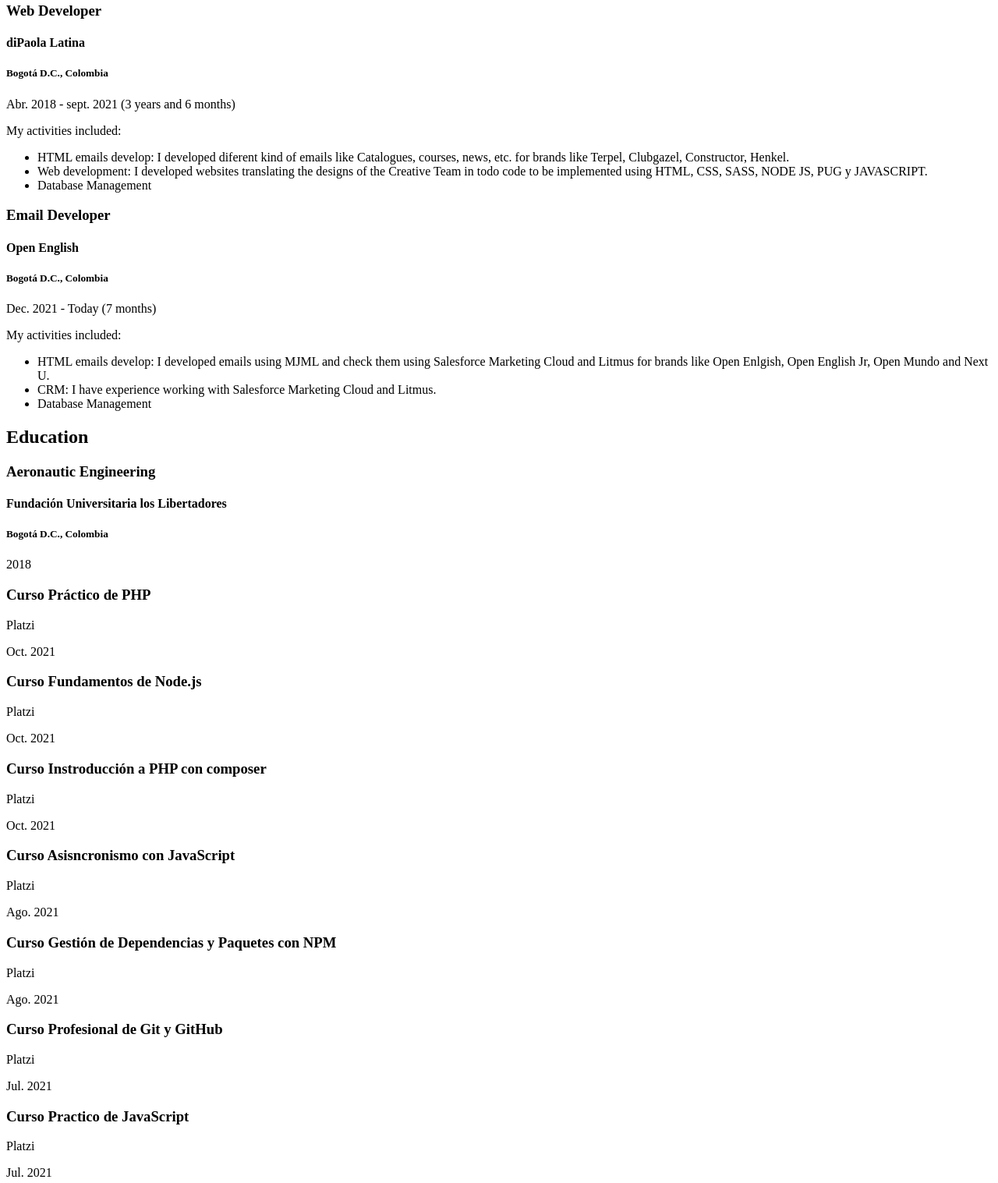
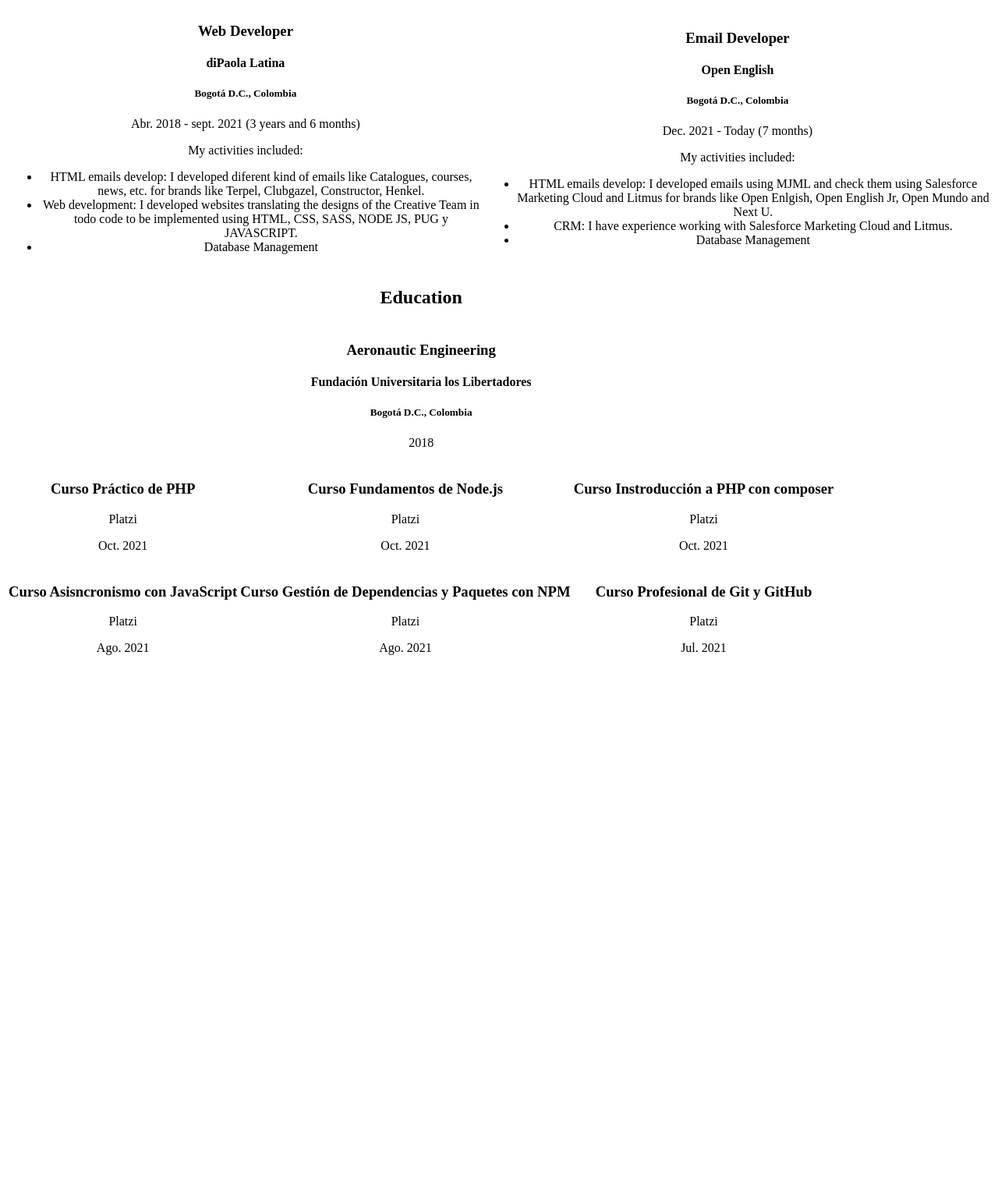
Before and after one commit to CamiloMz/CV-CAMILO-TORRES-html-only, a plain HTML site: page index.html in a window 1280 px wide. Shown: the part 867-2384 px from the top of the page at 78% size. After the commit the page ends 1734 px from the top, so only its background shows below. Drawn offline with Linux system fonts and the light colour scheme.

Commit message:
06-03-2022 Index.html Completed

```diff
--- a/index.html
+++ b/index.html
@@ -81,12 +81,16 @@
     </section>
 
     <section class="cv-section cv-sction--experience">
-        <div class="cv-section__title">
+        <table>
+            <tr>
+                <th colspan="2" align="center">
                     <h2>
                         Experience
                     </h2>
-        </div>
-        <div class="cv-section__item">
+                </th>
+            </tr>
+            <tr>
+                <td align="center">
                     <div class="cv-section__item-description">
                         <h3>
                             Web Developer
@@ -114,8 +118,8 @@
                             </li>
                         </ul>
                     </div>
-        </div>
-        <div class="cv-section__item">
+                </td>
+                <td align="center">
                     <div class="cv-section__item-description">
                         <h3>
                             Email Developer
@@ -142,16 +146,22 @@
                             </li>
                         </ul>
                     </div>
-        </div>
+                </td>
+            </tr>
+        </table>
     </section>
 
     <section class="cv-section cv-section--education">
-        <div class="cv-section__title">
+        <table>
+            <tr>
+                <th colspan="3" align="center">
                     <h2>
                         Education
                     </h2>
-        </div>
-        <div class="cv-section__item">
+                </th>
+            </tr>
+            <tr>
+                <td colspan="3" align="center">
                     <div class="cv-section__item-description">
                         <h3>
                             Aeronautic Engineering
@@ -164,8 +174,10 @@
                             2018
                         </p>
                     </div>
-        </div>
-        <div class="cv-section__item">
+                </td>
+            </tr>
+            <tr>
+                <td align="center">
                     <div class="cv-section__item-description">
                         <h3>
                             Curso Práctico de PHP
@@ -175,8 +187,8 @@
                             Oct. 2021
                         </p>
                     </div>
-        </div>
-        <div class="cv-section__item">
+                </td>
+                <td align="center">
                     <div class="cv-section__item-description">
                         <h3>
                             Curso Fundamentos de Node.js
@@ -186,8 +198,8 @@
                             Oct. 2021
                         </p>
                     </div>
-        </div>
-        <div class="cv-section__item">
+                </td>
+                <td align="center">
                     <div class="cv-section__item-description">
                         <h3>
                             Curso Instroducción a PHP con composer
@@ -197,8 +209,10 @@
                             Oct. 2021
                         </p>
                     </div>
-        </div>
-        <div class="cv-section__item">
+                </td>
+            </tr>
+            <tr>
+                <td align="center">
                     <div class="cv-section__item-description">
                         <h3>
                             Curso Asisncronismo con JavaScript
@@ -208,8 +222,8 @@
                             Ago. 2021
                         </p>
                     </div>
-        </div>
-        <div class="cv-section__item">
+                </td>
+                <td align="center">
                     <div class="cv-section__item-description">
                         <h3>
                             Curso Gestión de Dependencias y Paquetes con NPM
@@ -219,8 +233,8 @@
                             Ago. 2021
                         </p>
                     </div>
-        </div>
-        <div class="cv-section__item">
+                </td>
+                <td align="center">
                     <div class="cv-section__item-description">
                         <h3>
                             Curso Profesional de Git y GitHub
@@ -230,18 +244,9 @@
                             Jul. 2021
                         </p>
                     </div>
-        </div>
-        <div class="cv-section__item">
-            <div class="cv-section__item-description">
-                <h3>
-                    Curso Practico de JavaScript
-                </h3>
-                <p>Platzi</p>
-                <p>
-                    Jul. 2021
-                </p>
-            </div>
-        </div>
+                </td>
+            </tr>
+        </table>
     </section>
 </body>
 </html>
```
Lines whose indentation alone changed are shown as unchanged.
